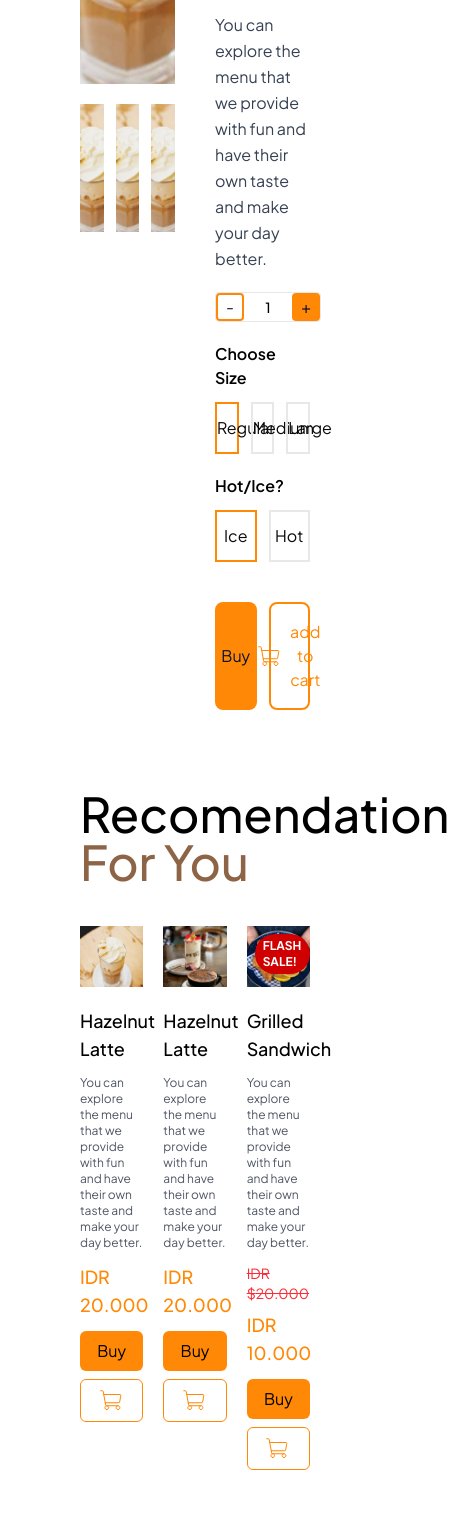
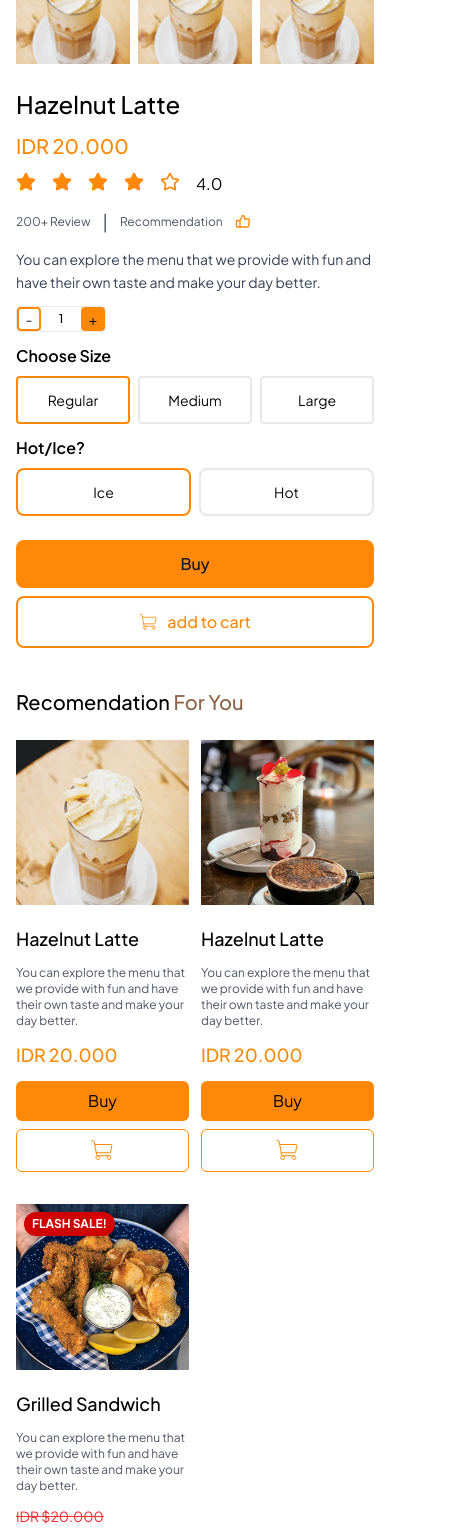
Before and after one commit to ItsnaMaulanaHasan/koda-b4-react, a React (Vite) app: page /product/1 in a window 390 px wide. Shown: the part 420-1948 px from the top of the page, 473 px wide, since content can reach past the window. Built offline with nearby package versions, Linux system fonts and the light colour scheme; sample sign-in values are in the browser's storage.

Commit message:
feat: responsiveness detail product page

```diff
--- a/src/pages/DetailProduct.jsx
+++ b/src/pages/DetailProduct.jsx
@@ -66,37 +66,37 @@ function DetailProduct() {
   if (!menu) return <div>Menu tidak ditemukan</div>;
 
   return (
-    <div className="mt-20 px-20 py-10 flex flex-col gap-20">
-      <div className="grid grid-cols-2 gap-10">
+    <div className="flex flex-col gap-10 px-4 py-6 mt-16 sm:gap-12 sm:px-6 sm:py-8 sm:mt-20 md:gap-16 md:px-10 md:py-10 lg:gap-20 lg:px-16 xl:px-20">
+      <div className="grid grid-cols-1 gap-6 md:grid-cols-2 md:gap-8 lg:gap-10">
         {/* Kolom Gambar */}
-        <div className="flex flex-col gap-5">
+        <div className="flex flex-col gap-3 sm:gap-4 md:gap-5">
           {/* Gambar Utama */}
-          <div className="w-full h-96">
+          <div className="w-full h-64 sm:h-80 md:h-96">
             <img
-              className="w-full h-full object-cover"
+              className="object-cover w-full h-full"
               src={menu.image}
               alt={menu.name}
             />
           </div>
           {/* Thumbnail Gambar */}
-          <div className="grid grid-cols-3 gap-3">
-            <div className="h-32 cursor-pointer hover:opacity-80 transition">
+          <div className="grid grid-cols-3 gap-2 sm:gap-3">
+            <div className="h-32 transition cursor-pointer hover:opacity-80">
               <img
-                className="w-full h-full object-cover"
+                className="object-cover w-full h-full"
                 src={menu.image}
                 alt={menu.name}
               />
             </div>
-            <div className="h-32 cursor-pointer hover:opacity-80 transition">
+            <div className="h-32 transition cursor-pointer hover:opacity-80">
               <img
-                className="w-full h-full object-cover"
+                className="object-cover w-full h-full"
                 src={menu.image}
                 alt={menu.name}
               />
             </div>
-            <div className="h-32 cursor-pointer hover:opacity-80 transition">
+            <div className="h-32 transition cursor-pointer hover:opacity-80">
               <img
-                className="w-full h-full object-cover"
+                className="object-cover w-full h-full"
                 src={menu.image}
                 alt={menu.name}
               />
@@ -105,130 +105,134 @@ function DetailProduct() {
         </div>
 
         {/* Kolom Detail Produk */}
-        <div className="flex flex-col gap-5">
+        <div className="flex flex-col gap-3 sm:gap-4 md:gap-5">
           {menu.isFlashSale && (
-            <span className="py-3 px-2 bg-[#D00000] text-white uppercase font-bold rounded-full w-max">
+            <span className="py-2 px-3 sm:py-3 sm:px-4 bg-[#D00000] text-white uppercase font-bold rounded-full w-max text-xs sm:text-sm">
               FLASH SALE!
             </span>
           )}
-          <h1 className="text-5xl font-medium">{menu.name}</h1>
-          <div className="flex items-center gap-3">
+          <h1 className="text-2xl font-medium sm:text-3xl md:text-4xl lg:text-5xl">
+            {menu.name}
+          </h1>
+          <div className="flex items-center gap-2 sm:gap-3">
             {menu.discountPrice && (
-              <span className="text-sm line-through text-red-500">
+              <span className="text-xs text-red-500 line-through sm:text-sm">
                 IDR ${menu.price.toLocaleString("id")}
               </span>
             )}
-            <span className="text-3xl font-medium text-[#FF8906]">
+            <span className="text-xl font-medium sm:text-2xl md:text-3xl text-[#FF8906]">
               IDR{" "}
               {menu.discountPrice
                 ? menu.discountPrice.toLocaleString("id")
                 : menu.price.toLocaleString("id")}
             </span>
           </div>
-          <StarRating rating={menu.rating} readonly={true} size={24} />
-          <div className="flex items-center gap-5 text-gray-600">
-            <span className="text-sm ">200+ Review</span>
-            <span className="text-2xl">|</span>
-            <span className="text-sm">Recommendation</span>
-            <img src="/icon/icon-thumb.svg" alt="" />
+          <StarRating rating={menu.rating} readonly={true} size={20} />
+          <div className="flex items-center gap-3 text-gray-600 sm:gap-4 md:gap-5">
+            <span className="text-xs sm:text-sm">200+ Review</span>
+            <span className="text-lg sm:text-xl md:text-2xl">|</span>
+            <span className="text-xs sm:text-sm">Recommendation</span>
+            <img
+              className="w-4 h-4 sm:w-5 sm:h-5"
+              src="/icon/icon-thumb.svg"
+              alt="Icon Thumb"
+            />
           </div>
-          <p className="text-gray-700 leading-relaxed">{menu.description}</p>
+          <p className="text-sm leading-relaxed text-gray-700 sm:text-base">
+            {menu.description}
+          </p>
 
           {/* Counter */}
           <div className="flex items-center border w-max rounded border-[#E8E8E8]">
             <button
               onClick={() => setAmount((prev) => prev - 1)}
               disabled={amount <= 1}
-              className="size-7 border-2 border-[#FF8906] text-[#0B132A] rounded flex items-center justify-center hover:bg-[#FF8906] hover:text-white transition"
-            >
+              className="size-6 sm:size-7 border-2 border-[#FF8906] text-[#0B132A] rounded flex items-center justify-center hover:bg-[#FF8906] hover:text-white transition text-sm sm:text-base">
               -
             </button>
-            <span className="text-sm font-medium w-12 text-center">
+            <span className="w-10 text-xs font-medium text-center sm:w-12 sm:text-sm">
               {amount}
             </span>
             <button
               onClick={() => setAmount((prev) => prev + 1)}
-              className="size-7 bg-[#FF8906] text-[#0B132A] rounded flex items-center justify-center hover:bg-[#e67a05] transition"
-            >
+              className="size-6 sm:size-7 bg-[#FF8906] text-[#0B132A] rounded flex items-center justify-center hover:bg-[#e67a05] transition text-sm sm:text-base">
               +
             </button>
           </div>
 
           {/* Choose Size */}
-          <div className="flex flex-col gap-3">
+          <div className="flex flex-col gap-2 sm:gap-3">
             <h3 className="font-semibold">Choose Size</h3>
-            <div className="grid grid-cols-3 gap-3">
+            <div className="grid grid-cols-3 gap-2 sm:gap-3">
               <button
                 onClick={() => setSize("Reguler")}
                 className={`py-3 border-2 ${
                   size === "Reguler" ? "border-[#FF8906]" : "border-[#E8E8E8]"
-                } text-[#0B0909] hover:bg-[#FF8906] hover:text-white transition`}
-              >
+                } text-[#0B0909] hover:bg-[#FF8906] hover:text-white transition text-sm md:text-base rounded`}>
                 Regular
               </button>
               <button
                 onClick={() => setSize("Medium")}
                 className={`py-3 border-2 ${
                   size === "Medium" ? "border-[#FF8906]" : "border-[#E8E8E8]"
-                } text-[#0B0909] hover:bg-[#FF8906] hover:text-white transition`}
-              >
+                } text-[#0B0909] hover:bg-[#FF8906] hover:text-white transition text-sm md:text-base rounded`}>
                 Medium
               </button>
               <button
                 onClick={() => setSize("Large")}
                 className={`py-3 border-2 ${
                   size === "Large" ? "border-[#FF8906]" : "border-[#E8E8E8]"
-                } text-[#0B0909] hover:bg-[#FF8906] hover:text-white transition`}
-              >
+                } text-[#0B0909] hover:bg-[#FF8906] hover:text-white transition text-sm md:text-base rounded`}>
                 Large
               </button>
             </div>
           </div>
 
           {/* Hot/Ice */}
-          <div className="flex flex-col gap-3">
+          <div className="flex flex-col gap-2 sm:gap-3">
             <h3 className="font-semibold">Hot/Ice?</h3>
-            <div className="grid grid-cols-2 gap-3">
+            <div className="grid grid-cols-2 gap-2 sm:gap-3">
               <button
                 onClick={() => setHotIce("Ice")}
                 className={`py-3 border-2 ${
                   hotIce === "Ice" ? "border-[#FF8906]" : "border-[#E8E8E8]"
-                } text-[#0B0909] hover:bg-[#FF8906] hover:text-white transition`}
-              >
+                } text-[#0B0909] hover:bg-[#FF8906] hover:text-white transition text-sm md:text-base rounded-lg`}>
                 Ice
               </button>
               <button
                 onClick={() => setHotIce("Hot")}
                 className={`py-3 border-2 ${
                   hotIce === "Hot" ? "border-[#FF8906]" : "border-[#E8E8E8]"
-                } text-[#0B0909] hover:bg-[#FF8906] hover:text-white transition`}
-              >
+                } text-[#0B0909] hover:bg-[#FF8906] hover:text-white transition text-sm md:text-base rounded-lg`}>
                 Hot
               </button>
             </div>
           </div>
 
           {/* Action Buttons */}
-          <div className="grid grid-cols-2 gap-3 mt-5">
-            <button className="py-4 bg-[#FF8906] text-[#0B132A] rounded-lg hover:bg-[#e67a05] transition">
+          <div className="grid grid-cols-1 gap-2 mt-3 sm:gap-3 sm:mt-4 md:grid-cols-2 md:mt-5">
+            <button className="py-3 sm:py-4 bg-[#FF8906] text-[#0B132A] rounded-lg hover:bg-[#e67a05] transition font-medium">
               Buy
             </button>
             <button
               onClick={handleAddToCart}
-              className="py-4 border-2 border-[#FF8906] text-[#FF8906] rounded-lg hover:bg-[#f9eeee] transition flex items-center justify-center gap-2"
-            >
-              <img src="/icon/icon-cart-orange.svg" alt="" />
+              className="py-3 sm:py-4 border-2 border-[#FF8906] text-[#FF8906] rounded-lg hover:bg-[#f9eeee] transition flex items-center justify-center gap-2 font-medium">
+              <img
+                className="size-5"
+                src="/icon/icon-cart-orange.svg"
+                alt="Icon Cart"
+              />
               add to cart
             </button>
           </div>
         </div>
       </div>
-      <div className="flex flex-col gap-10">
-        <h1 className="font-medium text-5xl">
+      <div className="flex flex-col gap-6 sm:gap-8 md:gap-10">
+        <h1 className="text-xl font-medium sm:text-2xl md:text-3xl lg:text-4xl xl:text-5xl">
           Recomendation <span className="text-[#8E6447]">For You</span>
         </h1>
 
-        <div className="grid grid-cols-3 gap-5">
+        <div className="grid grid-cols-2 gap-3 sm:gap-4 md:grid-cols-3 md:gap-5">
           {currentData.map((menu) => (
             <Link key={menu.id} to={`/product/${menu.id}`}>
               <CardMenu dataMenu={menu} />
@@ -236,30 +240,27 @@ function DetailProduct() {
           ))}
         </div>
 
-        <div className="flex justify-center items-center gap-3">
+        <div className="flex items-center justify-center gap-2 sm:gap-3">
           <button
             onClick={handlePrev}
-            className="size-10 rounded-full bg-[#E8E8E8] text-black flex items-center justify-center hover:bg-gray-200 transition"
-          >
+            className="size-8 sm:size-10 rounded-full bg-[#E8E8E8] text-black flex items-center justify-center hover:bg-gray-200 transition text-sm sm:text-base">
             ←
           </button>
           {Array.from({ length: totalPages }, (_, index) => (
             <button
               key={index + 1}
               onClick={() => goToPage(index + 1)}
-              className={`size-10 rounded-full flex items-center justify-center transition ${
+              className={`size-8 sm:size-10 rounded-full flex items-center justify-center transition text-sm sm:text-base ${
                 currentPage === index + 1
                   ? "bg-[#FF8906] text-[#0B0909]"
                   : "bg-[#E8E8E8] text-[#A0A3BD] hover:bg-gray-300"
-              }`}
-            >
+              }`}>
               {index + 1}
             </button>
           ))}
           <button
             onClick={handleNext}
-            className="size-10 rounded-full bg-[#FF8906] text-white flex items-center justify-center hover:bg-[#e67a05] transition"
-          >
+            className="size-8 sm:size-10 rounded-full bg-[#FF8906] text-white flex items-center justify-center hover:bg-[#e67a05] transition text-sm sm:text-base">
             →
           </button>
         </div>
```
